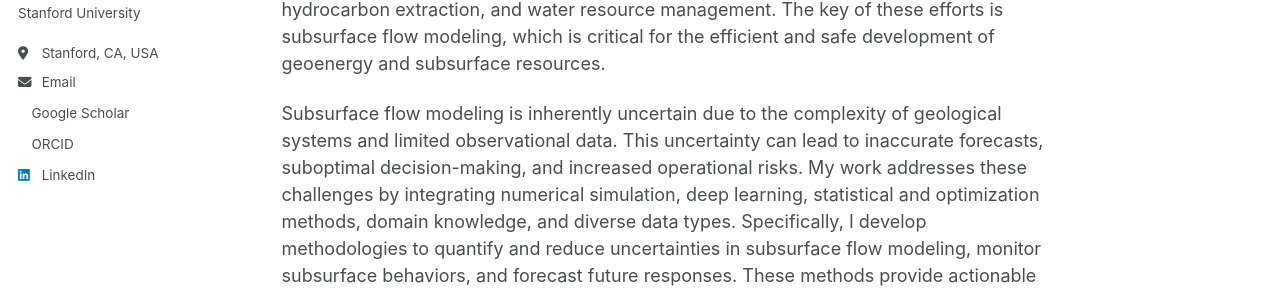
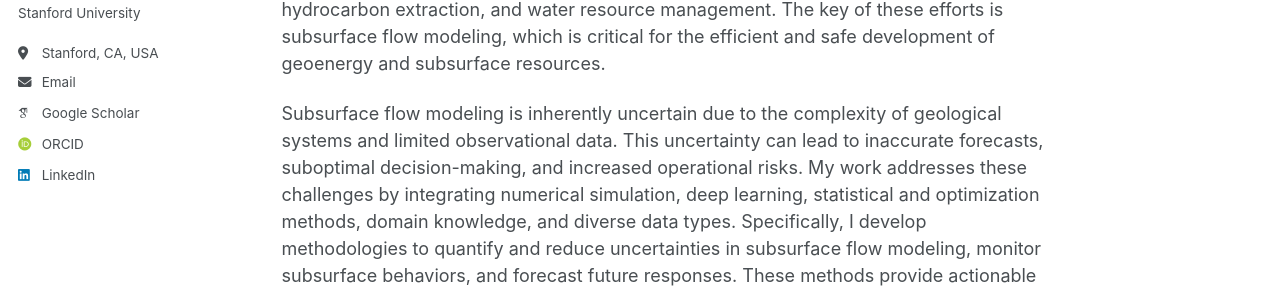
Before and after one commit to NanzheWang/nanzhewang.github.io, a Jekyll site: the page built from _pages/about.md, in a window 1280 px wide. Shown: the part 358-651 px from the top of the page. Built offline with Jekyll 4.4.1, drawn with Linux system fonts in a browser that asks for light colours; some web fonts are replaced.

Commit message:
Update custom.html

```diff
--- a/_includes/head/custom.html
+++ b/_includes/head/custom.html
@@ -8,6 +8,9 @@
 <link rel="icon" type="image/png" sizes="32x32" href="/images/new/favicon-32x32.png">
 <link rel="icon" type="image/png" sizes="16x16" href="/images/new/favicon-16x16.png">
 <link rel="manifest" href="/images/new/site.webmanifest">
+<link rel="icon" href="/images/favicon.ico"/>
+<meta name="theme-color" content="#ffffff"/>
+<link rel="stylesheet" href="{{ base_path }}/assets/css/academicons.css"/>
 
 <!--
 <link rel="apple-touch-icon" sizes="180x180" href="{{ base_path }}/images/apple-touch-icon-180x180.png"/>
```
